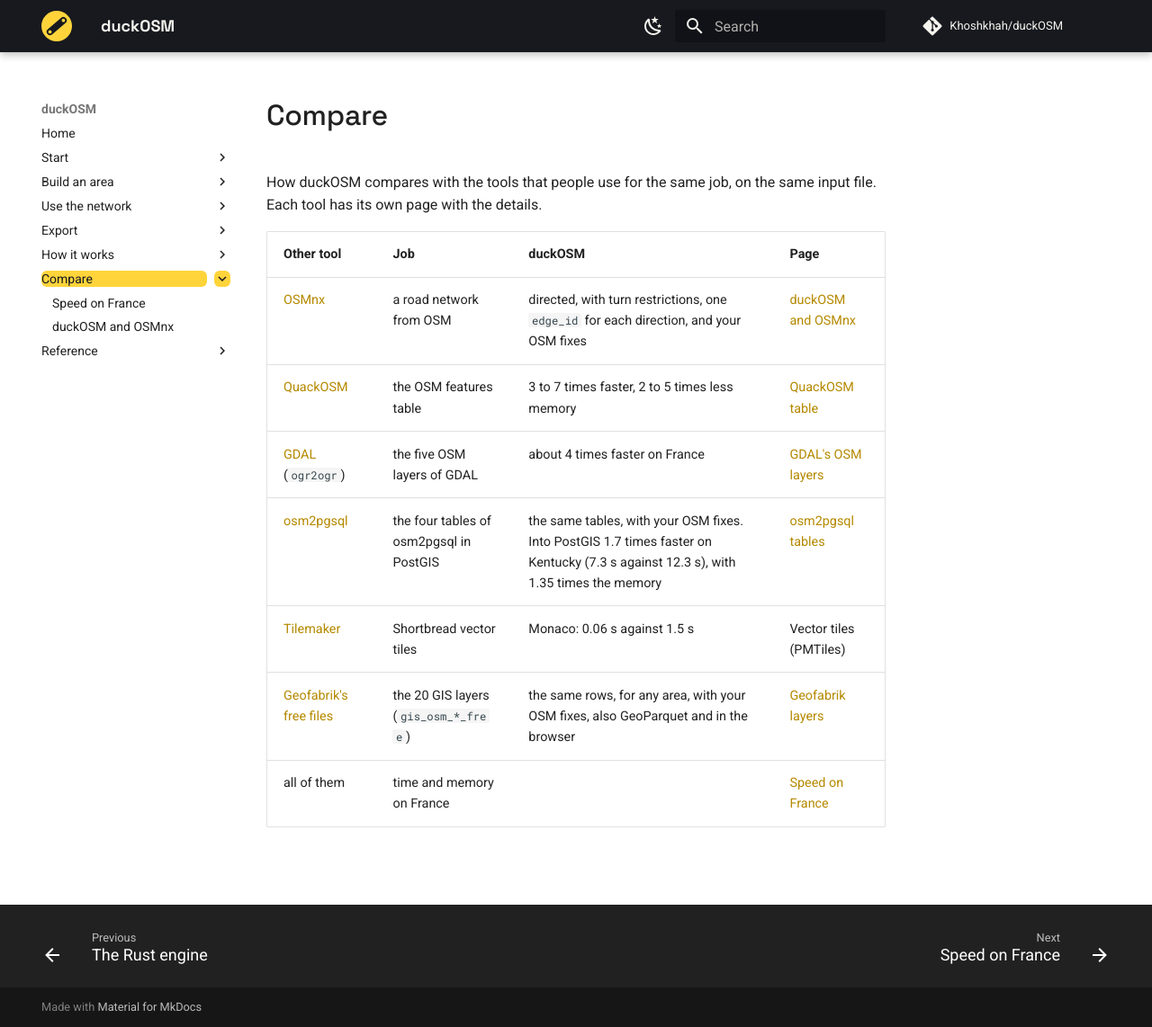
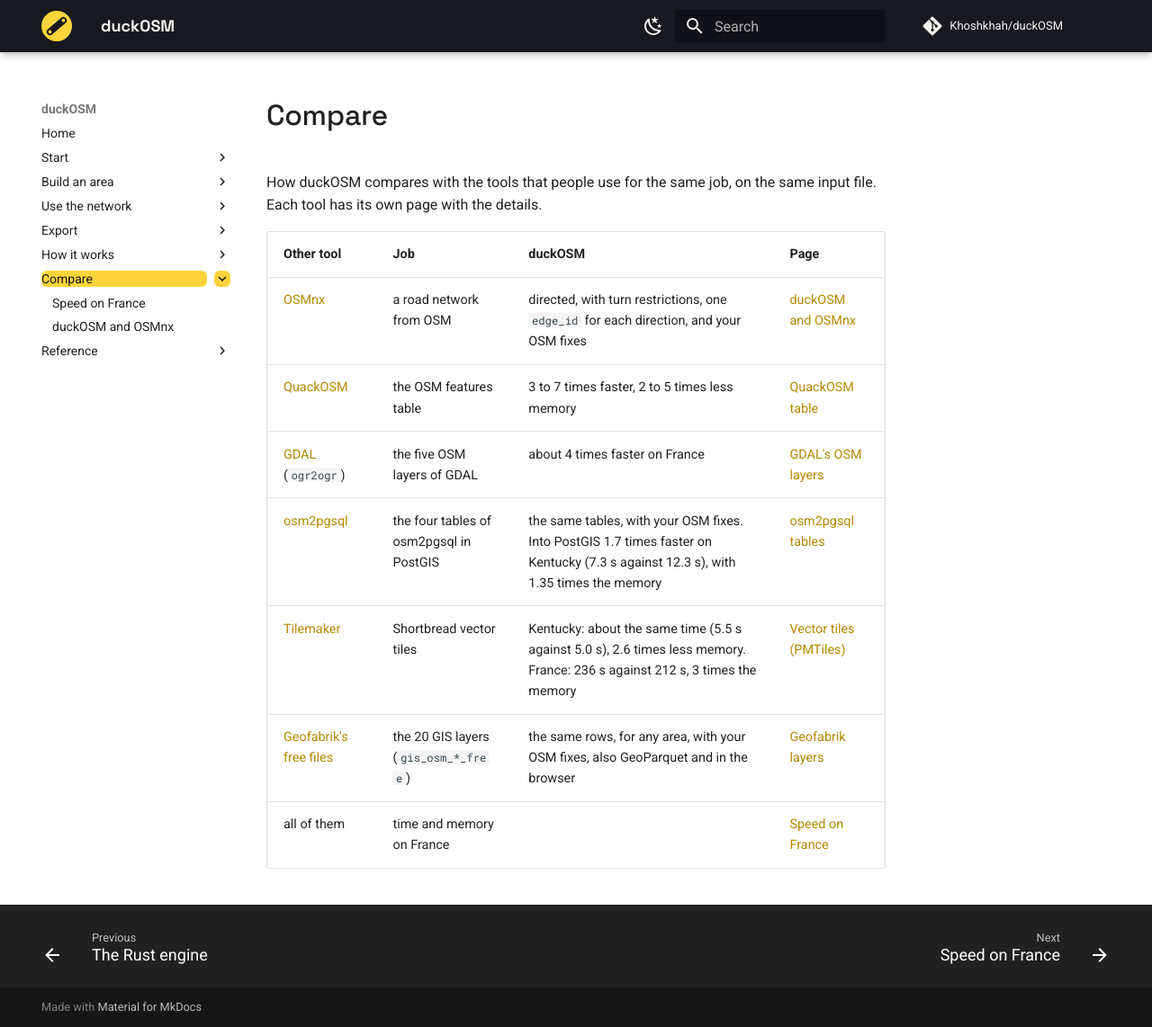
Before and after one commit to Khoshkhah/duckOSM, an MkDocs documentation site: the page built from docs/compare/index.md, in a window 1280 px wide and 1142 px high. Shown: the whole window at 90% size. Built offline with MkDocs 1.6.1 and Material for MkDocs 9.7.7, drawn with Linux system fonts in a browser that asks for light colours; comment, search, counter and statistics services are not loaded.

Commit message:
Docs: links to the Geofabrik, osm2pgsql and PMTiles pages; Tilemaker row with Kentucky and France
compare/index.md, concepts/checks.md and exports/index.md link the three new export pages.
The Tilemaker row gave only Monaco; now Kentucky and France, from exports/pmtiles.md.

Co-Authored-By: Claude Opus 5.5 <noreply@anthropic.com>

```diff
--- a/docs/compare/index.md
+++ b/docs/compare/index.md
@@ -9,6 +9,6 @@ page with the details.
 | [QuackOSM](https://github.com/kraina-ai/quackosm) | the OSM features table | 3 to 7 times faster, 2 to 5 times less memory | [QuackOSM table](../concepts/quackosm.md) |
 | [GDAL](https://gdal.org/drivers/vector/osm.html) (`ogr2ogr`) | the five OSM layers of GDAL | about 4 times faster on France | [GDAL's OSM layers](../concepts/gdal.md) |
 | [osm2pgsql](https://osm2pgsql.org) | the four tables of osm2pgsql in PostGIS | the same tables, with your OSM fixes. Into PostGIS 1.7 times faster on Kentucky (7.3 s against 12.3 s), with 1.35 times the memory | [osm2pgsql tables](../exports/osm2pgsql.md) |
-| [Tilemaker](https://tilemaker.org) | Shortbread vector tiles | Monaco: 0.06 s against 1.5 s | Vector tiles (PMTiles) |
+| [Tilemaker](https://tilemaker.org) | Shortbread vector tiles | Kentucky: about the same time (5.5 s against 5.0 s), 2.6 times less memory. France: 236 s against 212 s, 3 times the memory | [Vector tiles (PMTiles)](../exports/pmtiles.md) |
 | [Geofabrik's free files](https://download.geofabrik.de/) | the 20 GIS layers (`gis_osm_*_free`) | the same rows, for any area, with your OSM fixes, also GeoParquet and in the browser | [Geofabrik layers](../exports/geofabrik.md) |
 | all of them | time and memory on France | | [Speed on France](speed.md) |
```
Also changed, not shown: docs/concepts/checks.md (+3 -3 lines), docs/exports/index.md (+1 -0 lines).
